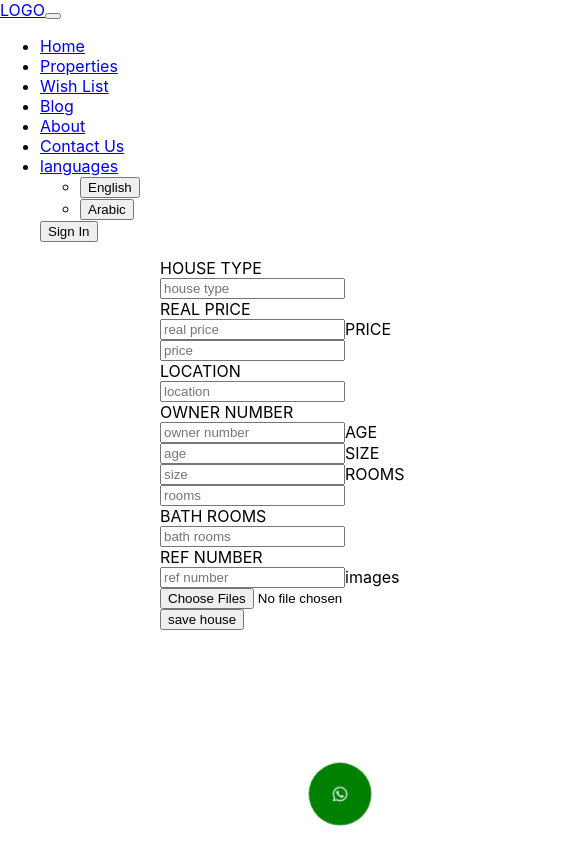
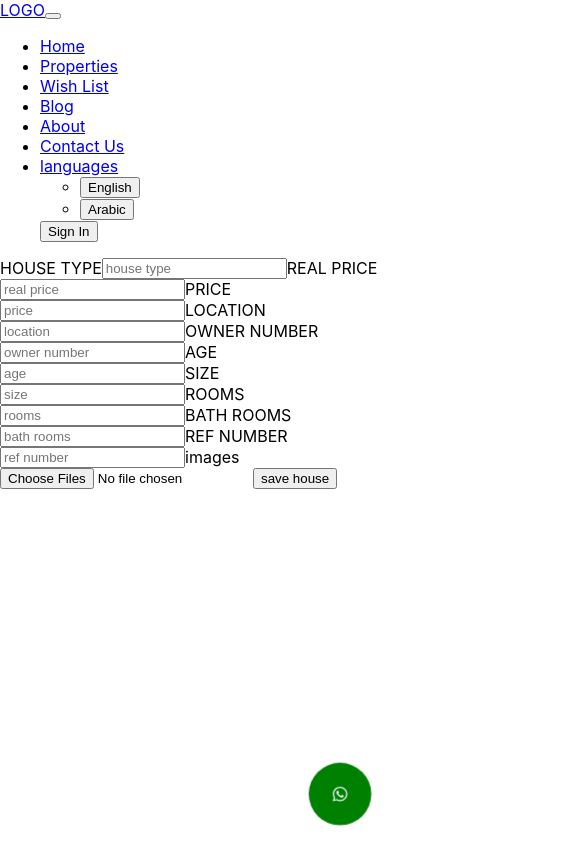
Before and after one commit to Alzubair98/ozyapi, a React (Create React App) app: page /dashboard in a window 390 px wide. Shown: the whole page, 573 px wide, since content can reach past the window. Built offline with nearby package versions, Linux system fonts and the light colour scheme; the HTML template or start-up script is replaced by a standard one.

Commit message:
fixx contact form layout

```diff
--- a/src/component/contact/Contact.css
+++ b/src/component/contact/Contact.css
@@ -22,6 +22,9 @@
 }
 
 @media (max-width: 768px){
+    .form-cont{
+        padding: 0;
+    }
     .c-p-card{
         width: 90%;
 
```
